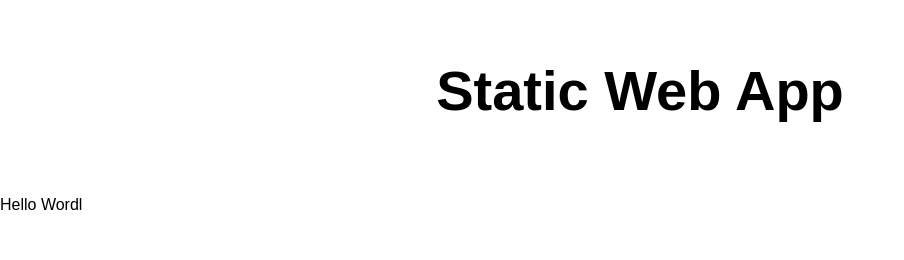
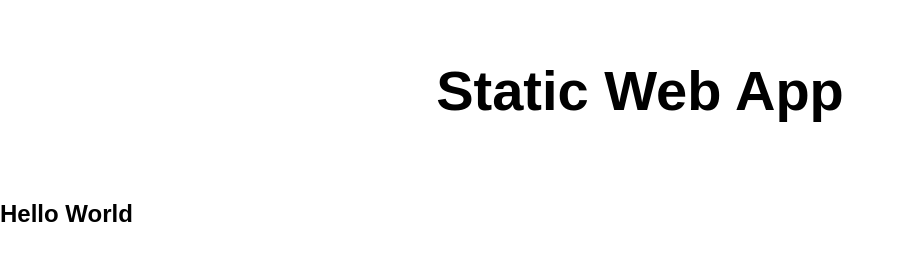
Before and after one commit to jangelfs/staticweb, a plain HTML site: page index.html in a window 1280 px wide. Shown: the whole page, without its empty margins (0-904 px from the left). Drawn offline with Linux system fonts and the light colour scheme.

Commit message:
Update index.html

```diff
--- a/index.html
+++ b/index.html
@@ -12,7 +12,7 @@
   <main>
     <h1>Static Web App</h1>
   </main>
-  <p>Hello Wordl</p>
+  <p><h2>Hello World</h2></p>
 </body>
 
 </html>
```
